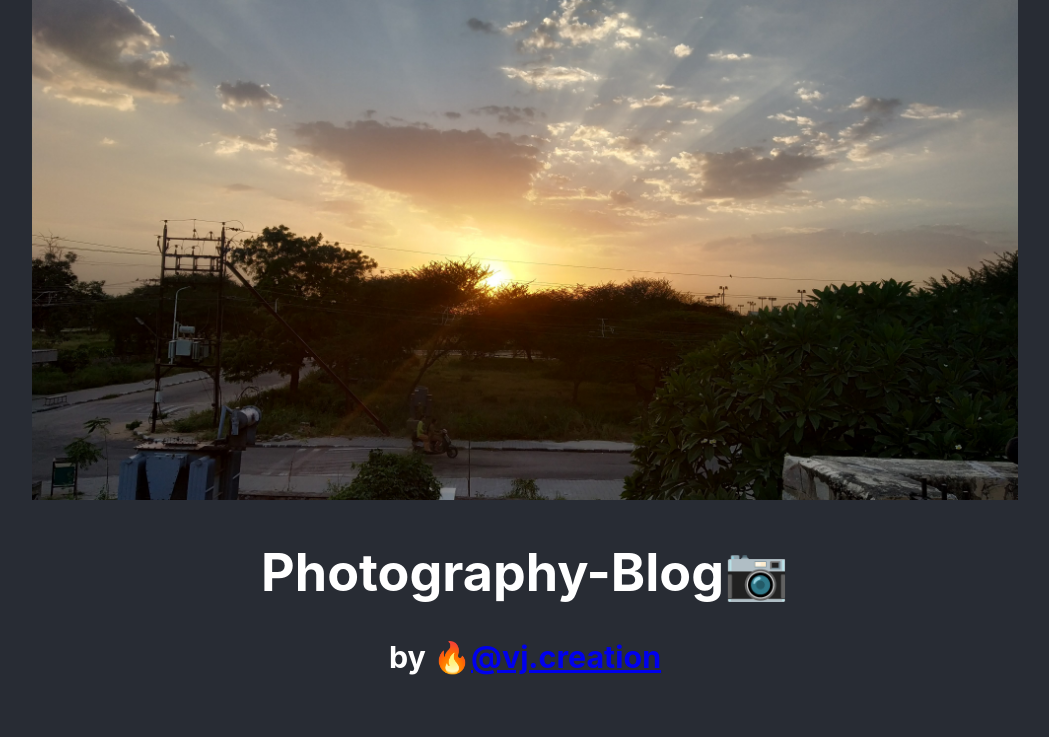
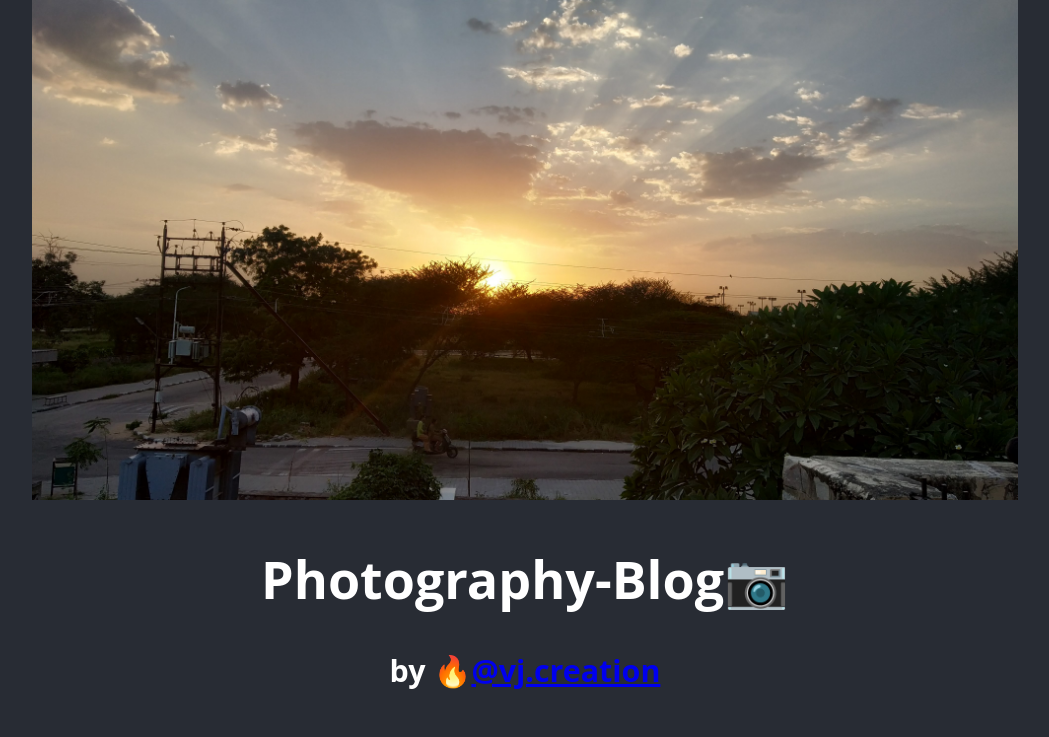
Before and after one commit to vj-creation/React-Photojournal, a React (Create React App) app: page / in a window 1280 px wide. Shown: the top 737 px of the page, without its empty margins (115-1164 px from the left). Built offline with nearby package versions, Linux system fonts and the light colour scheme; grey boxes are pictures that could not be loaded.

Commit message:
Update App.css

```diff
--- a/src/App.css
+++ b/src/App.css
@@ -11,6 +11,10 @@
   .App-logo {
     animation: App-logo-spin infinite 20s linear;
   }
+}
+body {
+  font-family: "Open Sans", sans-serif;
+  color: #272829;
 }
 
 .App-header {
```
